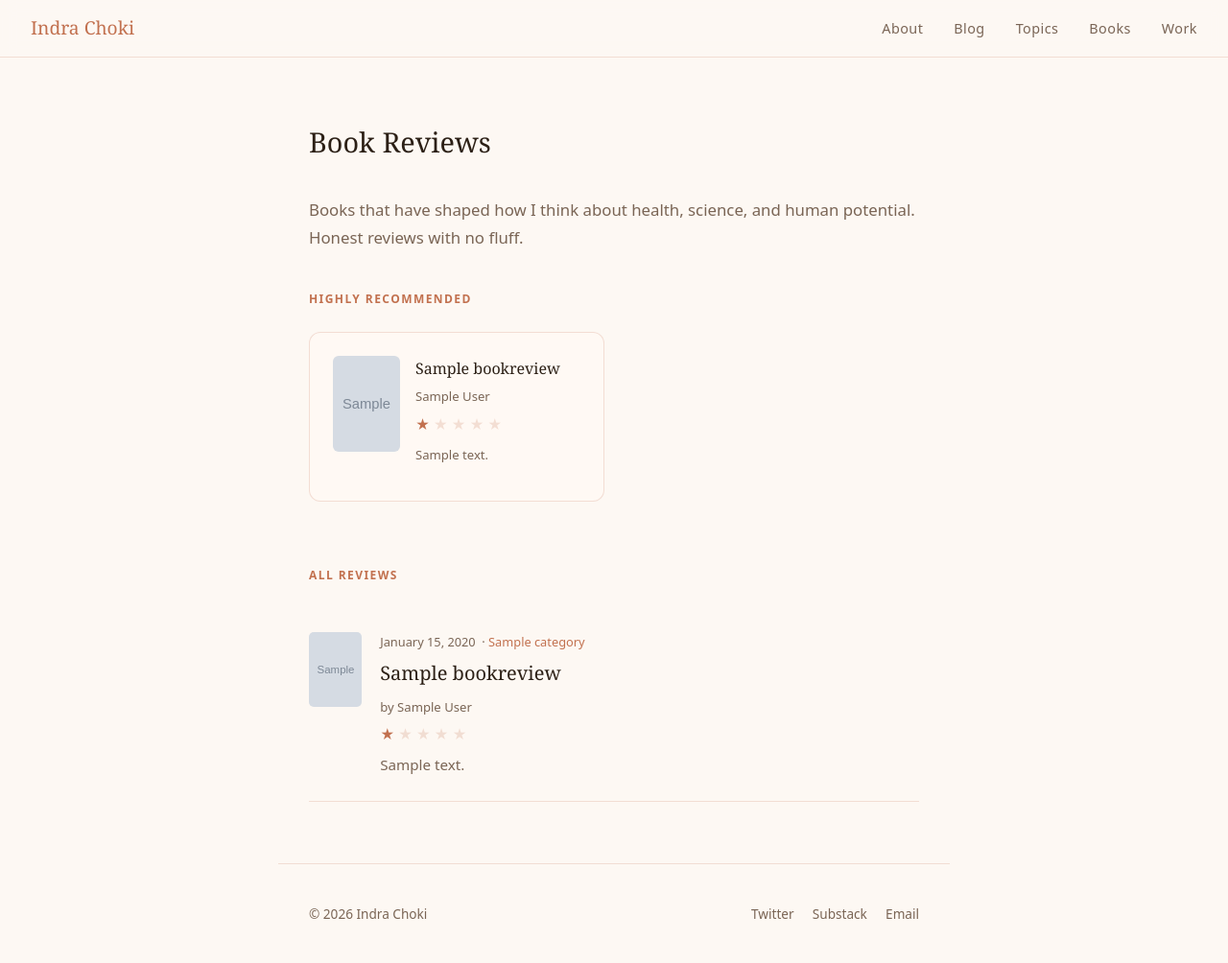
After one commit to indrahrp/max_health, a Django app: page /books/ in a window 1280 px wide. The commit adds this page. Shown: the whole page at 96% size. Run offline with Django 5.2, Linux system fonts and the light colour scheme; tables that the repository leaves empty hold one stand-in row (values such as "Sample post"); grey boxes marked "Sample" are stand-in pictures.

Commit message:
add summernote rich text editor and book review templates

```diff
--- a/blog/templates/blog/base.html
+++ b/blog/templates/blog/base.html
@@ -3,7 +3,7 @@
 <head>
 <meta charset="UTF-8">
 <meta name="viewport" content="width=device-width, initial-scale=1.0">
-<title>{% block title %}Indra Harahap{% endblock %}</title>
+<title>{% block title %}Indra Choki{% endblock %}</title>
 <style>
   * { margin: 0; padding: 0; box-sizing: border-box; }
   :root {
@@ -133,6 +133,17 @@
   .footer-links a:hover { color: var(--warm-accent); }
   .post-content { font-size: 1.05rem; color: var(--warm-muted); line-height: 1.9; }
   .post-content p { margin-bottom: 1.2rem; }
+  .post-content h1,.post-content h2,.post-content h3 { font-family: var(--serif); font-weight: normal; color: var(--warm-text); margin: 2rem 0 0.8rem; }
+  .post-content h2 { font-size: 1.5rem; }
+  .post-content h3 { font-size: 1.2rem; }
+  .post-content ul,.post-content ol { padding-left: 1.5rem; margin-bottom: 1.2rem; }
+  .post-content li { margin-bottom: 0.4rem; }
+  .post-content blockquote { border-left: 3px solid var(--warm-accent); margin: 1.5rem 0; padding: 0.5rem 1.2rem; color: var(--warm-muted); font-family: var(--serif); font-size: 1.1rem; }
+  .post-content img { max-width: 100%; border-radius: 8px; margin: 1.5rem 0; }
+  .post-content a { color: var(--warm-accent); }
+  .post-content strong { color: var(--warm-text); font-weight: 500; }
+  .star-filled { color: #c2714f; }
+  .star-empty { color: var(--warm-border); }
   h2.page-title {
     font-family: var(--serif);
     font-size: 1.8rem;
@@ -144,10 +155,12 @@
 <body>
 
 <nav>
-  <a class="nav-logo" href="{% url 'blog:home' %}">Indra Harahap</a>
+  <a class="nav-logo" href="{% url 'blog:home' %}">Indra Choki</a>
   <ul class="nav-links">
     <li><a href="{% url 'blog:about' %}">About</a></li>
     <li><a href="{% url 'blog:blog_list' %}">Blog</a></li>
+    <li><a href="{% url 'topics:topics_home' %}">Topics</a></li>
+    <li><a href="{% url 'blog:book_list' %}">Books</a></li>
     <li><a href="{% url 'blog:projects' %}">Work</a></li>
   </ul>
 </nav>
@@ -155,9 +168,9 @@
 {% block content %}{% endblock %}
 
 <footer>
-  <p>© 2026 Indra Harahap · <a href="https://github.com/indrahrp" style="color:var(--warm-muted);text-decoration:none;">@indrahrp</a></p>
+  <p>© 2026 Indra Choki</p>
   <div class="footer-links">
-    <a href="https://github.com/indrahrp" rel="me">GitHub</a>
+    <a href="#">Twitter</a>
     <a href="#">Substack</a>
     <a href="#">Email</a>
   </div>
--- a/blog/templates/blog/blog_detail.html
+++ b/blog/templates/blog/blog_detail.html
@@ -50,7 +50,7 @@
 
   <!-- Content -->
   <div class="post-content">
-    {{ post.content|linebreaks }}
+    {{ post.content|safe }}
   </div>
 
   <!-- Tags footer -->
--- /dev/null
+++ b/blog/templates/blog/book_list.html
@@ -0,0 +1,87 @@
+{% extends 'blog/base.html' %}
+
+{% block title %}Book Reviews — Indra Choki{% endblock %}
+
+{% block content %}
+<div class="wrap">
+  <h2 class="page-title">Book Reviews</h2>
+  <p style="color:var(--warm-muted);margin-bottom:2.5rem;font-size:1.05rem;">
+    Books that have shaped how I think about health, science, and human potential. Honest reviews with no fluff.
+  </p>
+
+  <!-- Recommended shelf -->
+  {% with recommended=books|dictsortreversed:"created_at" %}
+  <div class="section-label">Highly recommended</div>
+  <div style="display:grid;grid-template-columns:repeat(auto-fill,minmax(280px,1fr));gap:1.2rem;margin-bottom:3rem;">
+    {% for book in books %}
+    {% if book.recommended %}
+    <a href="{% url 'blog:book_detail' book.slug %}" style="text-decoration:none;">
+      <div class="project-card" style="display:flex;gap:1rem;align-items:flex-start;">
+        {% if book.cover_image %}
+        <img src="{{ book.cover_image.url }}" alt="{{ book.title }}"
+             style="width:70px;height:100px;object-fit:cover;border-radius:6px;flex-shrink:0;">
+        {% else %}
+        <div style="width:70px;height:100px;background:var(--warm-accent-light);border-radius:6px;
+                    flex-shrink:0;display:flex;align-items:center;justify-content:center;
+                    font-family:var(--serif);font-size:1.5rem;color:var(--warm-accent);">📖</div>
+        {% endif %}
+        <div style="flex:1;">
+          <h3 style="font-size:1rem;margin-bottom:0.2rem;">{{ book.title }}</h3>
+          <p style="font-size:0.82rem;color:var(--warm-muted);margin-bottom:0.4rem;">{{ book.author }}</p>
+          <div style="font-size:0.9rem;margin-bottom:0.5rem;">
+            {% for i in "12345" %}
+              {% if forloop.counter <= book.rating %}
+                <span class="star-filled">★</span>
+              {% else %}
+                <span class="star-empty">★</span>
+              {% endif %}
+            {% endfor %}
+          </div>
+          <p style="font-size:0.82rem;color:var(--warm-muted);">{{ book.summary|truncatechars:80 }}</p>
+        </div>
+      </div>
+    </a>
+    {% endif %}
+    {% endfor %}
+  </div>
+  {% endwith %}
+
+  <!-- All reviews -->
+  <div class="section-label">All reviews</div>
+  {% for book in books %}
+  <a class="post-card" href="{% url 'blog:book_detail' book.slug %}">
+    <div style="display:flex;gap:1.2rem;align-items:flex-start;">
+      {% if book.cover_image %}
+      <img src="{{ book.cover_image.url }}" alt="{{ book.title }}"
+           style="width:55px;height:78px;object-fit:cover;border-radius:5px;flex-shrink:0;">
+      {% else %}
+      <div style="width:55px;height:78px;background:var(--warm-accent-light);border-radius:5px;
+                  flex-shrink:0;display:flex;align-items:center;justify-content:center;
+                  font-size:1.2rem;">📖</div>
+      {% endif %}
+      <div style="flex:1;">
+        <div class="post-meta">
+          {{ book.created_at|date:"F j, Y" }}
+          {% if book.category %}&nbsp;·&nbsp;<span style="color:var(--warm-accent);">{{ book.category.name }}</span>{% endif %}
+        </div>
+        <h3>{{ book.title }}</h3>
+        <p style="font-size:0.82rem;color:var(--warm-muted);margin-bottom:0.4rem;">by {{ book.author }}</p>
+        <div style="font-size:0.9rem;margin-bottom:0.4rem;">
+          {% for i in "12345" %}
+            {% if forloop.counter <= book.rating %}
+              <span class="star-filled">★</span>
+            {% else %}
+              <span class="star-empty">★</span>
+            {% endif %}
+          {% endfor %}
+        </div>
+        <p>{{ book.summary }}</p>
+      </div>
+    </div>
+  </a>
+  {% empty %}
+  <p style="color:var(--warm-muted);">No book reviews yet — check back soon!</p>
+  {% endfor %}
+
+</div>
+{% endblock %}
--- a/blog/urls.py
+++ b/blog/urls.py
@@ -11,4 +11,5 @@ urlpatterns = [
     path('blog/<slug:slug>/', views.blog_detail, name='blog_detail'),
     path('projects/', views.projects, name='projects'),
     path('books/', views.book_list, name='book_list'),
+    path('books/<slug:slug>/', views.book_detail, name='book_detail'),
 ]
--- a/blog/views.py
+++ b/blog/views.py
@@ -67,3 +67,9 @@ def book_list(request):
     from .models import BookReview
     books = BookReview.objects.filter(published=True)
     return render(request, 'blog/book_list.html', {'books': books})
+
+
+def book_detail(request, slug):
+    from .models import BookReview
+    book = get_object_or_404(BookReview, slug=slug, published=True)
+    return render(request, 'blog/book_detail.html', {'book': book})
--- a/max_health/settings.py
+++ b/max_health/settings.py
@@ -22,7 +22,9 @@ INSTALLED_APPS = [
     'django.contrib.sessions',
     'django.contrib.messages',
     'django.contrib.staticfiles',
+    'django_summernote',
     'blog',
+    'topics'
 ]
 
 MIDDLEWARE = [
@@ -90,3 +92,6 @@ STATIC_ROOT = os.path.join(BASE_DIR, 'staticfiles')
 STATICFILES_STORAGE = 'whitenoise.storage.CompressedManifestStaticFilesStorage'
 
 DEFAULT_AUTO_FIELD = 'django.db.models.BigAutoField'
+
+MEDIA_URL = '/media/'
+MEDIA_ROOT = os.path.join(BASE_DIR, 'media')
--- a/max_health/urls.py
+++ b/max_health/urls.py
@@ -1,7 +1,11 @@
 from django.contrib import admin
 from django.urls import path, include
+from django.conf import settings
+from django.conf.urls.static import static
 
 urlpatterns = [
     path('admin/', admin.site.urls),
+    path('summernote/', include('django_summernote.urls')),
     path('', include('blog.urls', namespace='blog')),
-]
+    path('topics/', include('topics.urls', namespace='topics')),
+] + static(settings.MEDIA_URL, document_root=settings.MEDIA_ROOT)
--- a/requirements.txt
+++ b/requirements.txt
@@ -1,7 +1,10 @@
 asgiref==3.11.1
+bleach==6.3.0
 Django==6.0.3
+django-summernote==0.8.20.0
 gunicorn==25.1.0
 packaging==26.0
 pillow==12.1.1
 sqlparse==0.5.5
+webencodings==0.5.1
 whitenoise==6.12.0
```
Also changed, not shown: blog/admin.py (+13 -9 lines), blog/templates/blog/book_detail.html (added, +91 -0 lines).
